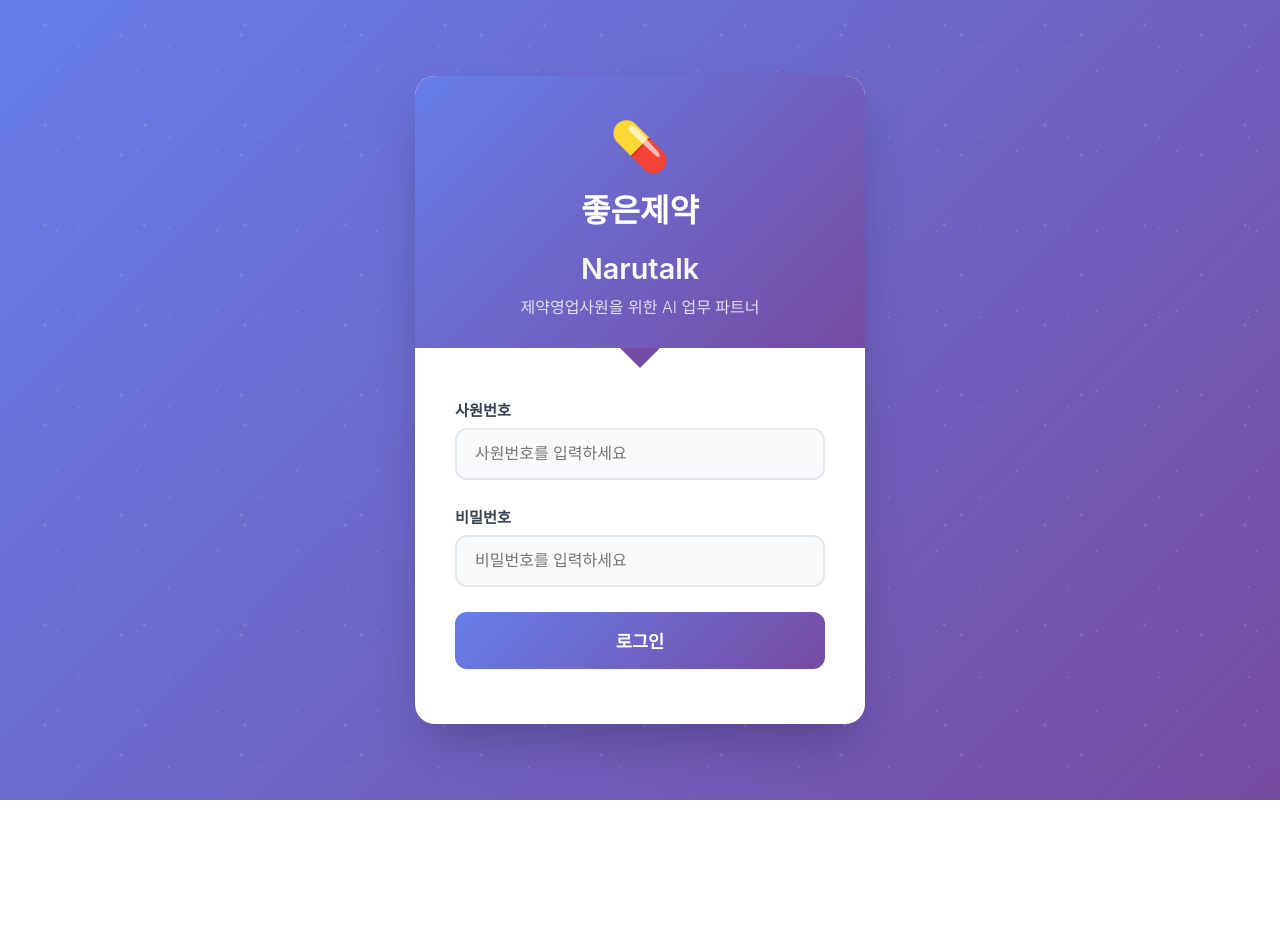
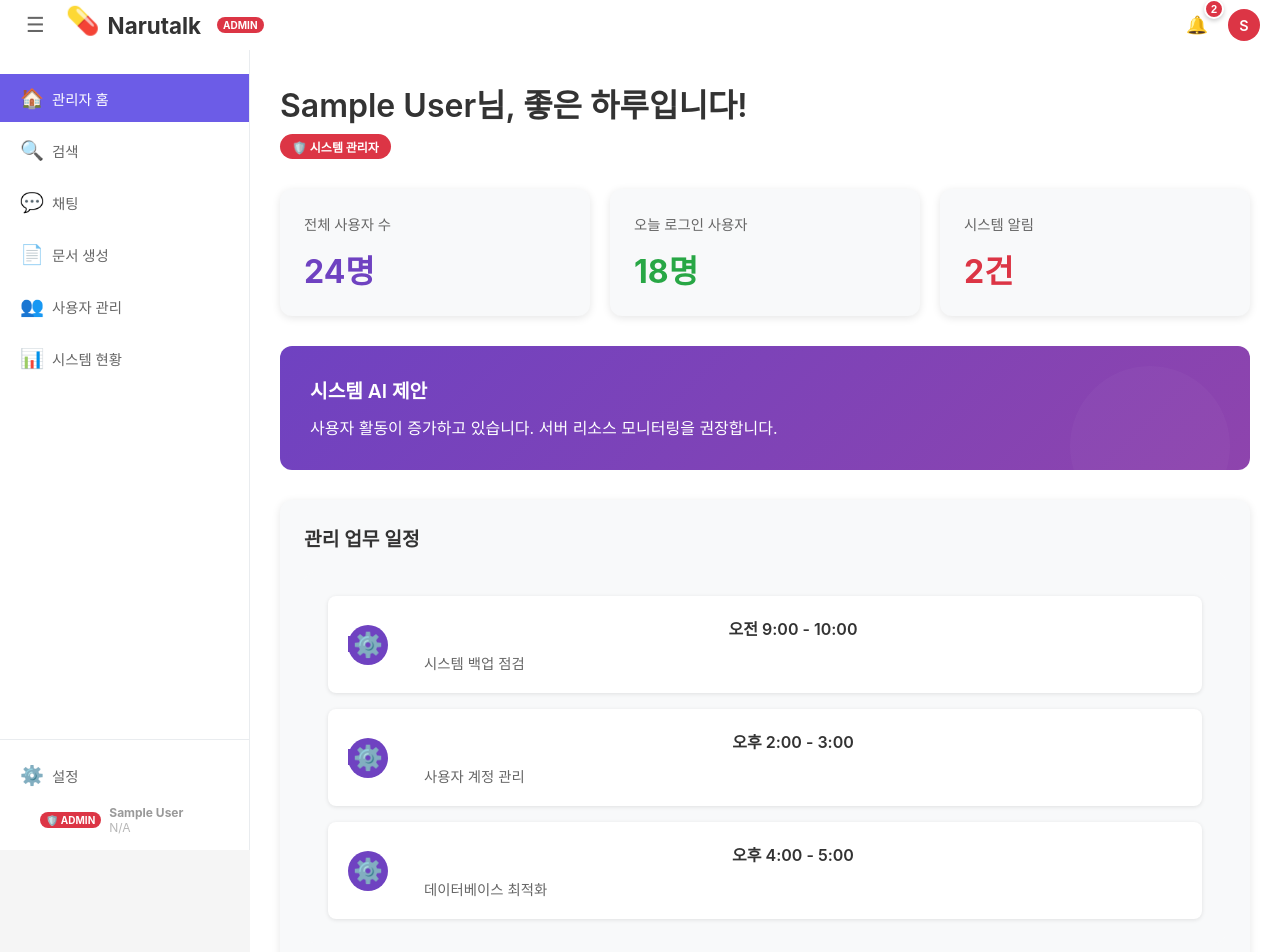
Before and after one commit to SKNETWORKS-FAMILY-AICAMP/SKN12-FINAL-1TEAM, a React (Create React App) app in the folder frontend/: page / in a window 1280 px wide. Before the commit this address led to /login. Shown: the top 952 px of the page. Before the commit the page ends 800 px from the top, so only its background shows below. Built offline with nearby package versions, Linux system fonts and the light colour scheme; sample sign-in values are in the browser's storage.

Commit message:
프론트엔드 API 연동 및 관리자 기능 복원

```diff
--- a/frontend/src/App.js
+++ b/frontend/src/App.js
@@ -1,5 +1,6 @@
 import React, { useState, useEffect } from 'react';
 import { BrowserRouter as Router, Routes, Route, Navigate } from 'react-router-dom';
+import { verifyToken, logoutUser } from './services/api';
 import './App.css';
 
 // Components
@@ -21,13 +22,24 @@ function App() {
 
   // 컴포넌트 마운트 시 로그인 상태 확인
   useEffect(() => {
-    const checkLoginStatus = () => {
-      const loginStatus = localStorage.getItem('narutalk_isLoggedIn');
+    const checkLoginStatus = async () => {
+      const token = localStorage.getItem('narutalk_token');
       const userData = localStorage.getItem('narutalk_user');
 
-      if (loginStatus === 'true' && userData) {
-        setIsLoggedIn(true);
-        setCurrentUser(JSON.parse(userData));
+      if (token && userData) {
+        try {
+          // 토큰 유효성 검증 (선택사항 - 백엔드에 /user/me 엔드포인트가 있는 경우)
+          // await verifyToken();
+
+          setIsLoggedIn(true);
+          setCurrentUser(JSON.parse(userData));
+        } catch (error) {
+          // 토큰이 유효하지 않은 경우 로그아웃 처리
+          console.error('Token verification failed:', error);
+          logoutUser();
+          setIsLoggedIn(false);
+          setCurrentUser(null);
+        }
       }
 
       setIsLoading(false);
@@ -42,8 +54,7 @@ function App() {
   };
 
   const handleLogout = () => {
-    localStorage.removeItem('narutalk_isLoggedIn');
-    localStorage.removeItem('narutalk_user');
+    logoutUser();
     setIsLoggedIn(false);
     setCurrentUser(null);
   };
--- a/frontend/src/components/Dashboard.js
+++ b/frontend/src/components/Dashboard.js
@@ -2,19 +2,61 @@ import React from 'react';
 import './Dashboard.css';
 
 const Dashboard = ({ currentUser }) => {
-  const summaryCards = [
+  const isAdmin = currentUser?.role === 'admin';
+
+  // 관리자용 요약 카드
+  const adminSummaryCards = [
+    { title: '전체 사용자 수', value: '24명', color: '#6f42c1' },
+    { title: '오늘 로그인 사용자', value: '18명', color: '#28a745' },
+    { title: '시스템 알림', value: '2건', color: '#dc3545' },
+  ];
+
+  // 일반 사용자용 요약 카드
+  const userSummaryCards = [
     { title: '오늘 방문 일정', value: '3건', color: '#6f42c1' },
     { title: '미제출 보고서', value: '1건', color: '#dc3545' },
     { title: '이번 주 실적 달성률', value: '85%', color: '#28a745' },
   ];
 
-  const dailySchedule = [
+  const summaryCards = isAdmin ? adminSummaryCards : userSummaryCards;
+
+  // 관리자용 일정
+  const adminSchedule = [
+    { time: '오전 9:00 - 10:00', location: '시스템 백업 점검' },
+    { time: '오후 2:00 - 3:00', location: '사용자 계정 관리' },
+    { time: '오후 4:00 - 5:00', location: '데이터베이스 최적화' },
+  ];
+
+  // 일반 사용자용 일정
+  const userSchedule = [
     { time: '오전 10:00 - 11:00', location: 'A병원' },
     { time: '오후 1:00 - 2:00', location: 'B약국' },
     { time: '오후 3:00 - 4:00', location: 'C의원' },
   ];
 
-  const recentActivities = [
+  const dailySchedule = isAdmin ? adminSchedule : userSchedule;
+
+  // 관리자용 최근 활동
+  const adminActivities = [
+    {
+      icon: '🔧',
+      activity: '시스템 설정 업데이트',
+      date: '2024년 7월 15일'
+    },
+    {
+      icon: '👥',
+      activity: '새 사용자 계정 3개 생성',
+      date: '2024년 7월 14일'
+    },
+    {
+      icon: '📊',
+      activity: '월간 시스템 리포트 생성',
+      date: '2024년 7월 13일'
+    },
+  ];
+
+  // 일반 사용자용 최근 활동
+  const userActivities = [
     {
       icon: '📄',
       activity: 'A병원 방문 보고서 제출',
@@ -27,10 +69,34 @@ const Dashboard = ({ currentUser }) => {
     },
   ];
 
+  const recentActivities = isAdmin ? adminActivities : userActivities;
+
+  // AI 제안 내용
+  const aiSuggestion = isAdmin
+    ? "사용자 활동이 증가하고 있습니다. 서버 리소스 모니터링을 권장합니다."
+    : "B 병원 방문 시, 최근 발표된 경쟁사 논문 자료를 준비하세요";
+
+  const scheduleTitle = isAdmin ? "관리 업무 일정" : "나의 일일 계획";
+  const scheduleIcon = isAdmin ? "⚙️" : "💼";
+
   return (
     <div className="dashboard">
       <div className="dashboard-header">
         <h1>{currentUser?.name || '사용자'}님, 좋은 하루입니다!</h1>
+        {isAdmin && (
+          <div className="admin-badge" style={{
+            backgroundColor: '#dc3545',
+            color: 'white',
+            padding: '4px 12px',
+            borderRadius: '20px',
+            fontSize: '12px',
+            fontWeight: 'bold',
+            marginTop: '8px',
+            display: 'inline-block'
+          }}>
+            🛡️ 시스템 관리자
+          </div>
+        )}
       </div>
 
       {/* 요약 정보 카드 */}
@@ -48,19 +114,19 @@ const Dashboard = ({ currentUser }) => {
       {/* AI 제안 섹션 */}
       <div className="ai-suggestion">
         <div className="ai-suggestion-content">
-          <h3>AI 제안</h3>
-          <p>B 병원 방문 시, 최근 발표된 경쟁사 논문 자료를 준비하세요</p>
+          <h3>{isAdmin ? "시스템 AI 제안" : "AI 제안"}</h3>
+          <p>{aiSuggestion}</p>
         </div>
         <div className="ai-suggestion-bg"></div>
       </div>
 
       {/* 일일 계획 섹션 */}
       <div className="daily-plan">
-        <h3>나의 일일 계획</h3>
+        <h3>{scheduleTitle}</h3>
         <div className="schedule-list">
           {dailySchedule.map((schedule, index) => (
             <div key={index} className="schedule-item">
-              <div className="schedule-icon">💼</div>
+              <div className="schedule-icon">{scheduleIcon}</div>
               <div className="schedule-details">
                 <div className="schedule-time">{schedule.time}</div>
                 <div className="schedule-location">{schedule.location}</div>
@@ -73,7 +139,7 @@ const Dashboard = ({ currentUser }) => {
 
       {/* 최근 활동 섹션 */}
       <div className="recent-activities">
-        <h3>최근 활동</h3>
+        <h3>{isAdmin ? "최근 관리 활동" : "최근 활동"}</h3>
         <div className="activity-list">
           {recentActivities.map((activity, index) => (
             <div key={index} className="activity-item">
--- a/frontend/src/components/LoginPage.js
+++ b/frontend/src/components/LoginPage.js
@@ -1,22 +1,16 @@
-import React, { useState } from 'react';
+import React, { useState, useEffect } from 'react';
 import { useNavigate } from 'react-router-dom';
+import { loginUser } from '../services/api';
 import './LoginPage.css';
 
 const LoginPage = ({ onLogin }) => {
   const navigate = useNavigate();
   const [loginData, setLoginData] = useState({
-    employeeId: '',
+    email: '',
     password: ''
   });
   const [isLoading, setIsLoading] = useState(false);
   const [error, setError] = useState('');
-
-  // 미리 정의된 사용자 정보 (실제 환경에서는 백엔드 API 연동)
-  const validUsers = [
-    { id: 'E001', password: '1234', name: '김복남', department: '영업부' },
-    { id: 'E002', password: '1234', name: '이영희', department: '마케팅부' },
-    { id: 'admin', password: 'admin123', name: '관리자', department: '관리부' }
-  ];
 
   const handleInputChange = (e) => {
     const { name, value } = e.target;
@@ -31,29 +25,40 @@ const LoginPage = ({ onLogin }) => {
   const handleSubmit = async (e) => {
     e.preventDefault();
 
-    if (!loginData.employeeId || !loginData.password) {
-      setError('사원번호와 비밀번호를 입력해주세요.');
+    if (!loginData.email || !loginData.password) {
+      setError('이메일과 비밀번호를 입력해주세요.');
+      return;
+    }
+
+    // 이메일 형식 검증
+    const emailRegex = /^[^\s@]+@[^\s@]+\.[^\s@]+$/;
+    if (!emailRegex.test(loginData.email)) {
+      setError('올바른 이메일 형식을 입력해주세요.');
       return;
     }
 
     setIsLoading(true);
     setError('');
 
-    // 로그인 시뮬레이션 (1초 대기)
-    setTimeout(() => {
-      const user = validUsers.find(
-        u => u.id === loginData.employeeId && u.password === loginData.password
-      );
+    try {
+      const response = await loginUser({
+        username: loginData.email,
+        password: loginData.password
+      });
 
-      if (user) {
-        // 로그인 성공
+      // 로그인 성공 - 토큰 저장
+      const { access_token, token_type } = response;
+      localStorage.setItem('narutalk_token', access_token);
+      localStorage.setItem('narutalk_token_type', token_type);
+
+      // 사용자 정보 생성 (실제 환경에서는 토큰으로 사용자 정보를 가져와야 함)
       const userData = {
-          id: user.id,
-          name: user.name,
-          department: user.department,
+        email: loginData.email,
+        name: `관리자 ${loginData.email.split('@')[0]}`,
+        role: 'admin',
         company: '좋은제약',
-          position: '영업팀 대리',
-          email: `${user.id.toLowerCase()}@goodpharm.co.kr`,
+        department: '시스템 관리부',
+        position: '시스템 관리자',
         phone: '010-1234-5678'
       };
 
@@ -68,20 +73,15 @@ const LoginPage = ({ onLogin }) => {
 
       // 대시보드로 이동
       navigate('/');
-      } else {
-        setError('사원번호 또는 비밀번호가 잘못되었습니다.');
+
+    } catch (error) {
+      setError(error.message || '로그인에 실패했습니다. 사용자명과 비밀번호를 확인해주세요.');
+    } finally {
+      setIsLoading(false);
     }
-
-      setIsLoading(false);
-    }, 1000);
   };
 
-  const handleDemoLogin = () => {
-    setLoginData({
-      employeeId: 'E001',
-      password: '1234'
-    });
-  };
+
 
   return (
     <div className="login-page">
@@ -102,14 +102,14 @@ const LoginPage = ({ onLogin }) => {
 
           <form className="login-form" onSubmit={handleSubmit}>
             <div className="form-group">
-              <label htmlFor="employeeId">사원번호</label>
+              <label htmlFor="email">이메일</label>
               <input
-                type="text"
-                id="employeeId"
-                name="employeeId"
-                value={loginData.employeeId}
+                type="email"
+                id="email"
+                name="email"
+                value={loginData.email}
                 onChange={handleInputChange}
-                placeholder="사원번호를 입력하세요"
+                placeholder="이메일을 입력하세요"
                 disabled={isLoading}
               />
             </div>
--- a/frontend/src/components/Sidebar.js
+++ b/frontend/src/components/Sidebar.js
@@ -11,27 +11,48 @@ const Sidebar = ({ sidebarVisible, setSidebarVisible, currentUser, onLogout }) =
   const [isNotificationModalOpen, setIsNotificationModalOpen] = useState(false);
   const [isUserModalOpen, setIsUserModalOpen] = useState(false);
 
-  // 예시 알림 데이터 (실제로는 API에서 가져올 데이터)
-  const notifications = [
-    // 현재는 빈 배열로 "알림이 없습니다" 상태를 보여줍니다
-    // 테스트를 위해 아래 주석을 해제하면 알림을 볼 수 있습니다
+  const isAdmin = currentUser?.role === 'admin';
 
+  // 관리자용 알림 데이터
+  const adminNotifications = [
+    {
+      type: 'info',
+      title: '시스템 업데이트',
+      message: '새로운 보안 패치가 적용되었습니다.',
+      time: '10분 전'
+    },
+    {
+      type: 'warning',
+      title: '디스크 용량 부족',
+      message: '서버 디스크 용량이 80%를 초과했습니다.',
+      time: '1시간 전'
+    }
+  ];
+
+  // 일반 사용자용 알림 데이터
+  const userNotifications = [
     {
       type: 'info',
       title: '새로운 방문 일정',
       message: '내일 오후 2시 ABC병원 방문 예정입니다.',
       time: '5분 전'
-    },/*
-    {
-      type: 'warning',
-      title: '보고서 제출 마감',
-      message: '영업방문 보고서 제출 마감이 2시간 남았습니다.',
-      time: '1시간 전'
-    }
-    */
+    },
   ];
 
-  const menuItems = [
+  const notifications = isAdmin ? adminNotifications : userNotifications;
+
+  // 관리자용 메뉴
+  const adminMenuItems = [
+    { path: '/', icon: '🏠', label: '관리자 홈' },
+    { path: '/search', icon: '🔍', label: '검색' },
+    { path: '/chat', icon: '💬', label: '채팅' },
+    { path: '/docs', icon: '📄', label: '문서 생성' },
+    { path: '/client', icon: '👥', label: '사용자 관리' },
+    { path: '/employee', icon: '📊', label: '시스템 현황' },
+  ];
+
+  // 일반 사용자용 메뉴
+  const userMenuItems = [
     { path: '/', icon: '🏠', label: '홈' },
     { path: '/search', icon: '🔍', label: '검색' },
     { path: '/chat', icon: '💬', label: '채팅' },
@@ -40,6 +61,8 @@ const Sidebar = ({ sidebarVisible, setSidebarVisible, currentUser, onLogout }) =
     { path: '/employee', icon: '👤', label: '실적 확인' },
     { path: '/schedule', icon: '📅', label: '일정 관리' },
   ];
+
+  const menuItems = isAdmin ? adminMenuItems : userMenuItems;
 
   const handleSettingsClick = () => {
     setIsSettingsOpen(true);
@@ -68,7 +91,7 @@ const Sidebar = ({ sidebarVisible, setSidebarVisible, currentUser, onLogout }) =
   };
 
   // 사용자 아바타에 표시할 이니셜 (이름의 첫 글자)
-  const userInitial = currentUser?.name ? currentUser.name.charAt(0) : '김';
+  const userInitial = currentUser?.name ? currentUser.name.charAt(0) : '관';
 
   return (
     <>
@@ -85,16 +108,57 @@ const Sidebar = ({ sidebarVisible, setSidebarVisible, currentUser, onLogout }) =
           <div className="logo">
             <span className="logo-icon">💊</span>
             <span className="logo-text">Narutalk</span>
+            {isAdmin && (
+              <span className="admin-indicator" style={{
+                backgroundColor: '#dc3545',
+                color: 'white',
+                fontSize: '10px',
+                padding: '2px 6px',
+                borderRadius: '10px',
+                marginLeft: '8px',
+                fontWeight: 'bold'
+              }}>
+                ADMIN
+              </span>
+            )}
           </div>
         </div>
 
         <div className="header-right">
           <div className="header-actions">
-            <button className="notification-btn" title="알림" onClick={handleNotificationClick}>
+            <button
+              className="notification-btn"
+              title="알림"
+              onClick={handleNotificationClick}
+              style={{ position: 'relative' }}
+            >
               🔔
+              {notifications.length > 0 && (
+                <span className="notification-badge" style={{
+                  position: 'absolute',
+                  top: '-8px',
+                  right: '-8px',
+                  backgroundColor: '#dc3545',
+                  color: 'white',
+                  borderRadius: '50%',
+                  width: '20px',
+                  height: '20px',
+                  fontSize: '11px',
+                  display: 'flex',
+                  alignItems: 'center',
+                  justifyContent: 'center',
+                  fontWeight: 'bold',
+                  border: '2px solid white',
+                  boxShadow: '0 2px 4px rgba(0,0,0,0.2)'
+                }}>
+                  {notifications.length}
+                </span>
+              )}
             </button>
             <div className="user-profile" onClick={handleUserClick}>
-              <div className="user-avatar" data-initial={userInitial}></div>
+              <div className="user-avatar" data-initial={userInitial} style={{
+                backgroundColor: isAdmin ? '#dc3545' : '#007bff'
+              }}></div>
             </div>
           </div>
         </div>
@@ -121,7 +185,33 @@ const Sidebar = ({ sidebarVisible, setSidebarVisible, currentUser, onLogout }) =
             <span className="nav-label">설정</span>
           </div>
           <div className="server-info">
-            {currentUser?.name || '사용자'} ({currentUser?.id || 'N/A'})
+            <div style={{
+              display: 'flex',
+              alignItems: 'center',
+              gap: '8px',
+              fontSize: '12px'
+            }}>
+              {isAdmin && (
+                <span style={{
+                  backgroundColor: '#dc3545',
+                  color: 'white',
+                  padding: '2px 6px',
+                  borderRadius: '10px',
+                  fontSize: '10px',
+                  fontWeight: 'bold'
+                }}>
+                  🛡️ ADMIN
+                </span>
+              )}
+              <div>
+                <div style={{ fontWeight: 'bold' }}>
+                  {currentUser?.name || '사용자'}
+                </div>
+                <div style={{ opacity: 0.7 }}>
+                  {currentUser?.department || 'N/A'}
+                </div>
+              </div>
+            </div>
           </div>
         </div>
       </div>
--- /dev/null
+++ b/frontend/src/services/api.js
@@ -0,0 +1,67 @@
+const API_BASE_URL = 'http://localhost:8000';
+
+// API 요청을 위한 기본 설정
+const apiRequest = async (endpoint, options = {}) => {
+  const url = `${API_BASE_URL}${endpoint}`;
+  const token = localStorage.getItem('narutalk_token');
+
+  const defaultOptions = {
+    headers: {
+      'Content-Type': 'application/json',
+      ...(token && { 'Authorization': `Bearer ${token}` }),
+      ...options.headers,
+    },
+  };
+
+  const config = {
+    ...defaultOptions,
+    ...options,
+    headers: {
+      ...defaultOptions.headers,
+      ...options.headers,
+    },
+  };
+
+  try {
+    const response = await fetch(url, config);
+    const data = await response.json();
+
+    if (!response.ok) {
+      throw new Error(data.detail || `HTTP error! status: ${response.status}`);
+    }
+
+    return data;
+  } catch (error) {
+    console.error('API request failed:', error);
+    throw error;
+  }
+};
+
+// 사용자 로그인
+export const loginUser = async (credentials) => {
+  const formData = new URLSearchParams();
+  formData.append('username', credentials.username);
+  formData.append('password', credentials.password);
+
+  return await apiRequest('/user/login', {
+    method: 'POST',
+    headers: {
+      'Content-Type': 'application/x-www-form-urlencoded',
+    },
+    body: formData,
+  });
+};
+
+// 토큰 검증
+export const verifyToken = async () => {
+  return await apiRequest('/user/me', {
+    method: 'GET',
+  });
+};
+
+// 로그아웃 (토큰 제거)
+export const logoutUser = () => {
+  localStorage.removeItem('narutalk_token');
+  localStorage.removeItem('narutalk_user');
+  localStorage.removeItem('narutalk_isLoggedIn');
+};
```
Lines whose indentation alone changed are shown as unchanged.
